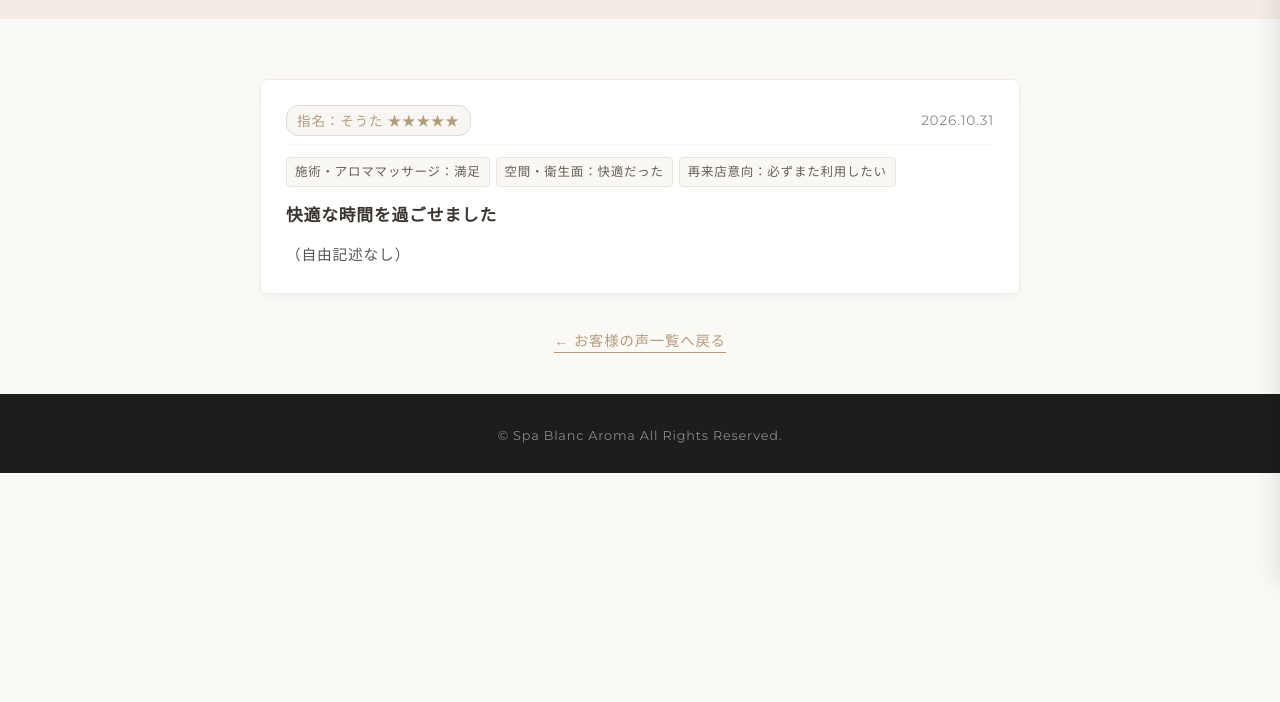
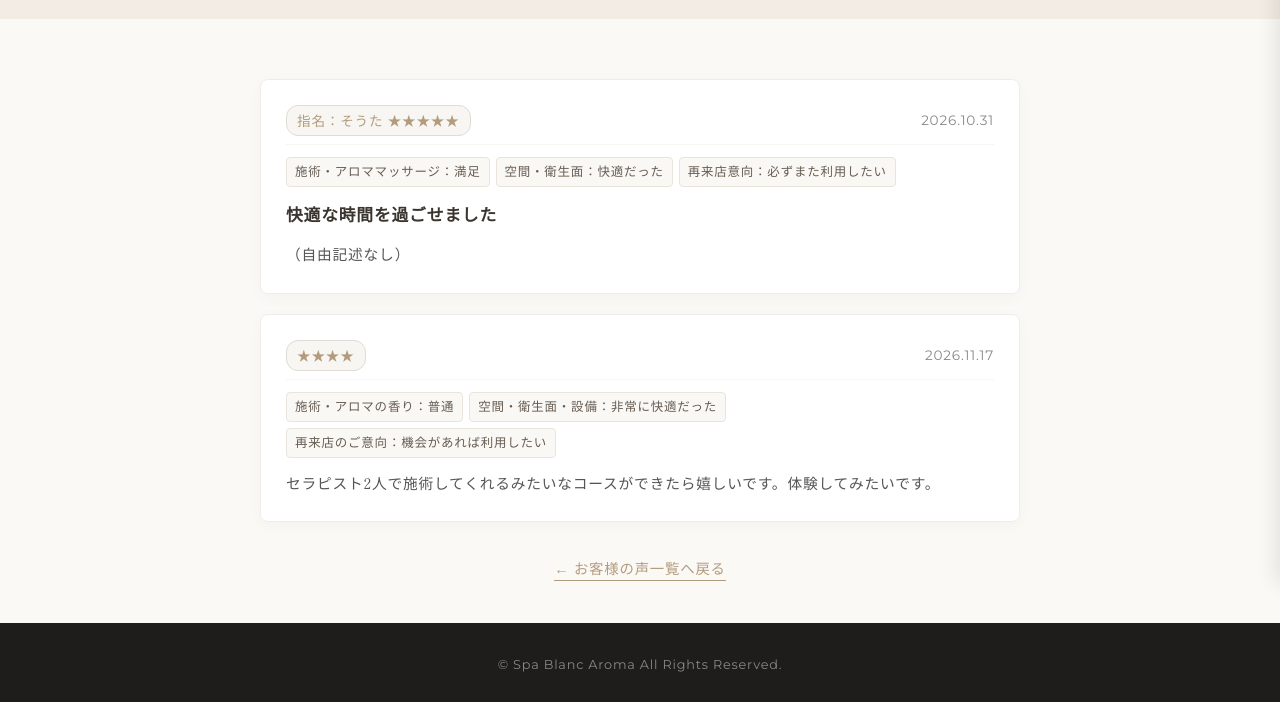
Before and after one commit to spablancaroma/sba, a plain HTML site: page voice/cv_souta.html in a window 1280 px wide. Shown: the part 216-918 px from the top of the page. Before the commit the page ends 800 px from the top, so only its background shows below. Drawn offline with Linux system fonts and the light colour scheme.

Commit message:
Add files via upload

```diff
--- a/voice/cv_souta.html
+++ b/voice/cv_souta.html
@@ -228,6 +228,21 @@
             （自由記述なし）
           </div>
         </div>
+<!-- 新しい口コミ -->
+        <div class="voice-card">
+          <div class="voice-card-meta">
+            <span class="voice-card-tag">★★★★</span>
+            <span class="voice-card-date">2026.11.17</span>
+          </div>
+          <div class="voice-survey-badges">
+            <span class="badge-item">施術・アロマの香り：普通</span>
+            <span class="badge-item">空間・衛生面・設備：非常に快適だった</span>
+            <span class="badge-item">再来店のご意向：機会があれば利用したい</span>
+          </div>
+          <div class="voice-card-text">
+            セラピスト2人で施術してくれるみたいなコースができたら嬉しいです。体験してみたいです。
+          </div>
+        </div>
 
       </div>
 
```
